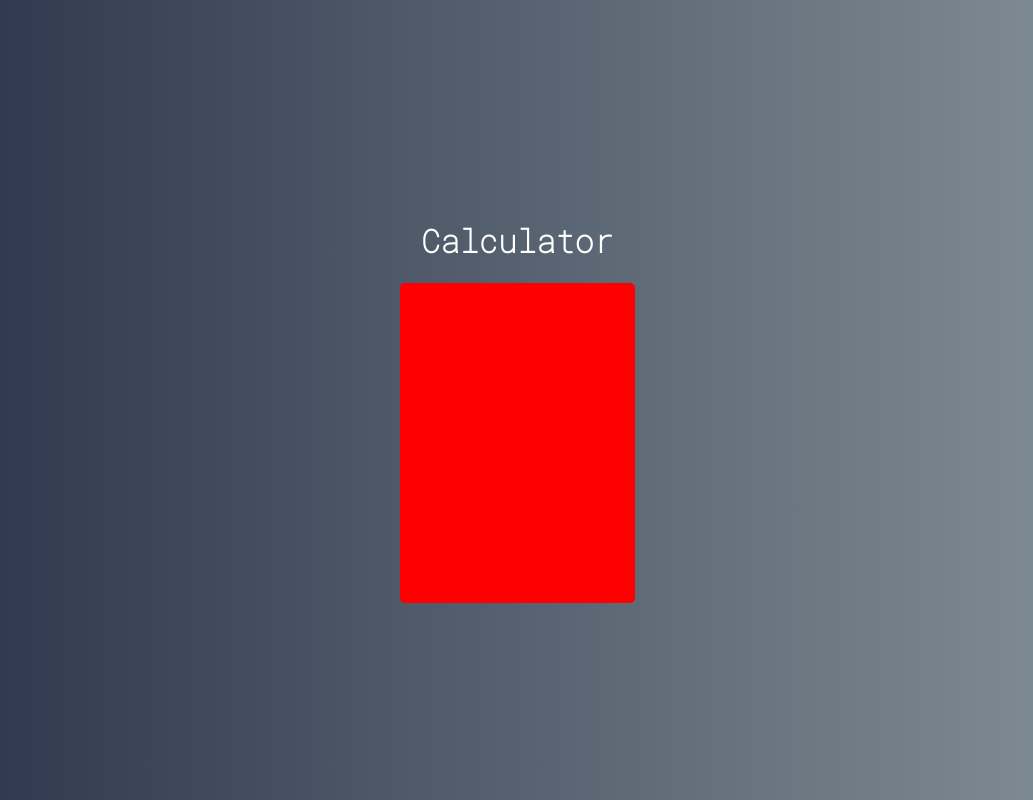
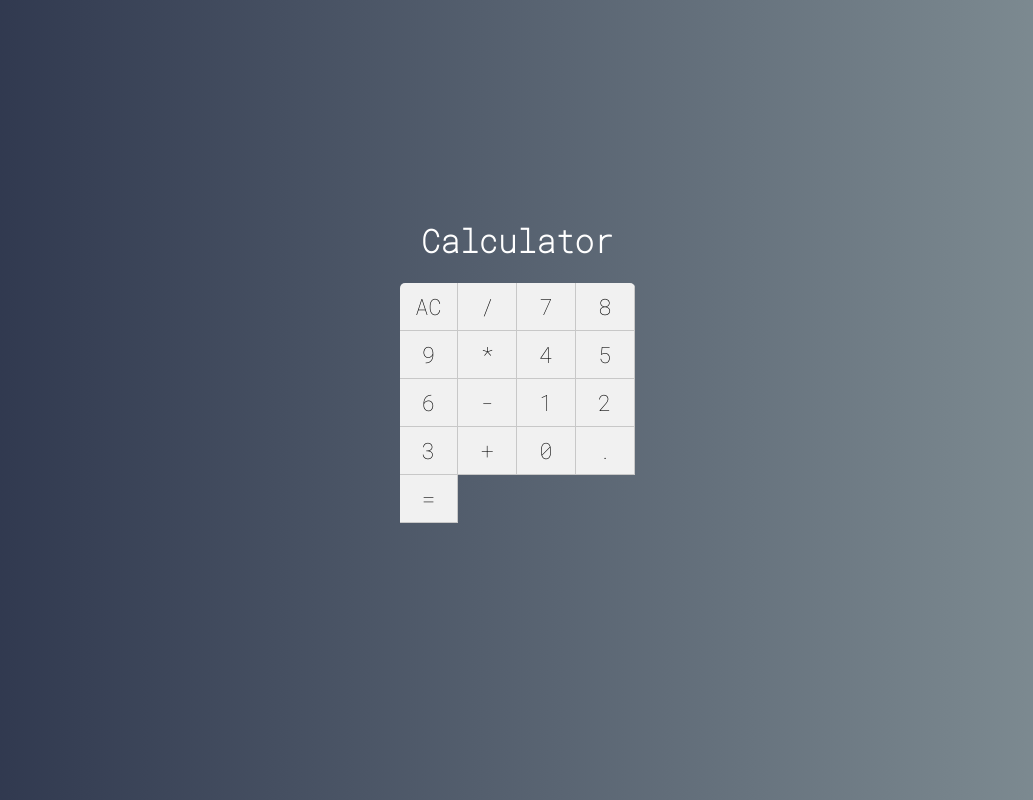
Before and after one commit to leo123nunes/Calculator-React, a React (Create React App) app: page / in a window 1280 px wide. Shown: the whole page, without its empty margins (123-1156 px from the left). Built offline with nearby package versions, Linux system fonts and the light colour scheme.

Commit message:
Adding the calculator's buttons with a grid layout, and removing the calculator's background

```diff
--- /dev/null
+++ b/src/components/Button.css
@@ -0,0 +1,13 @@
+:root{
+    --bg-button: rgb(241, 241, 241);
+    --border-button: 1px solid rgb(200, 200, 200);
+}
+
+.button{
+    font-size: 1.4em;
+    background-color: var(--bg-button);
+    border: none;
+    border-right: var(--border-button);
+    border-bottom: var(--border-button);
+    outline: none;
+}
--- /dev/null
+++ b/src/components/Button.jsx
@@ -0,0 +1,6 @@
+import React from 'react'
+
+import './Button.css'
+
+export default props =>
+<button className="button">{props.label}</button>
--- a/src/main/Calculator.css
+++ b/src/main/Calculator.css
@@ -2,7 +2,10 @@
     height: 320px;
     width: 235px;
     border-radius: 5px;
-    background-color: red;
+    overflow: hidden;
+    display: grid;
+    grid-template-columns: repeat(4, 25%);
+    grid-template-rows: 48px 48px 48px 48px 48px;
 }
 
 body{
--- a/src/main/Calculator.jsx
+++ b/src/main/Calculator.jsx
@@ -1,8 +1,27 @@
 import React, {Component} from 'react'
 import './Calculator.css'
+import Button from '../components/Button.jsx'
 
 export default class Calculator extends Component{
     render(){
-        return <div className="calculator"></div>
+        return <div className="calculator">
+            <Button label="AC"></Button>
+            <Button label="/"></Button>
+            <Button label="7"></Button>
+            <Button label="8"></Button>
+            <Button label="9"></Button>
+            <Button label="*"></Button>
+            <Button label="4"></Button>
+            <Button label="5"></Button>
+            <Button label="6"></Button>
+            <Button label="-"></Button>
+            <Button label="1"></Button>
+            <Button label="2"></Button>
+            <Button label="3"></Button>
+            <Button label="+"></Button>
+            <Button label="0"></Button>
+            <Button label="."></Button>
+            <Button label="="></Button>
+        </div>
     }
 }
```
Also changed, not shown: 1 other file (tests, documents, lock files or other folders).
